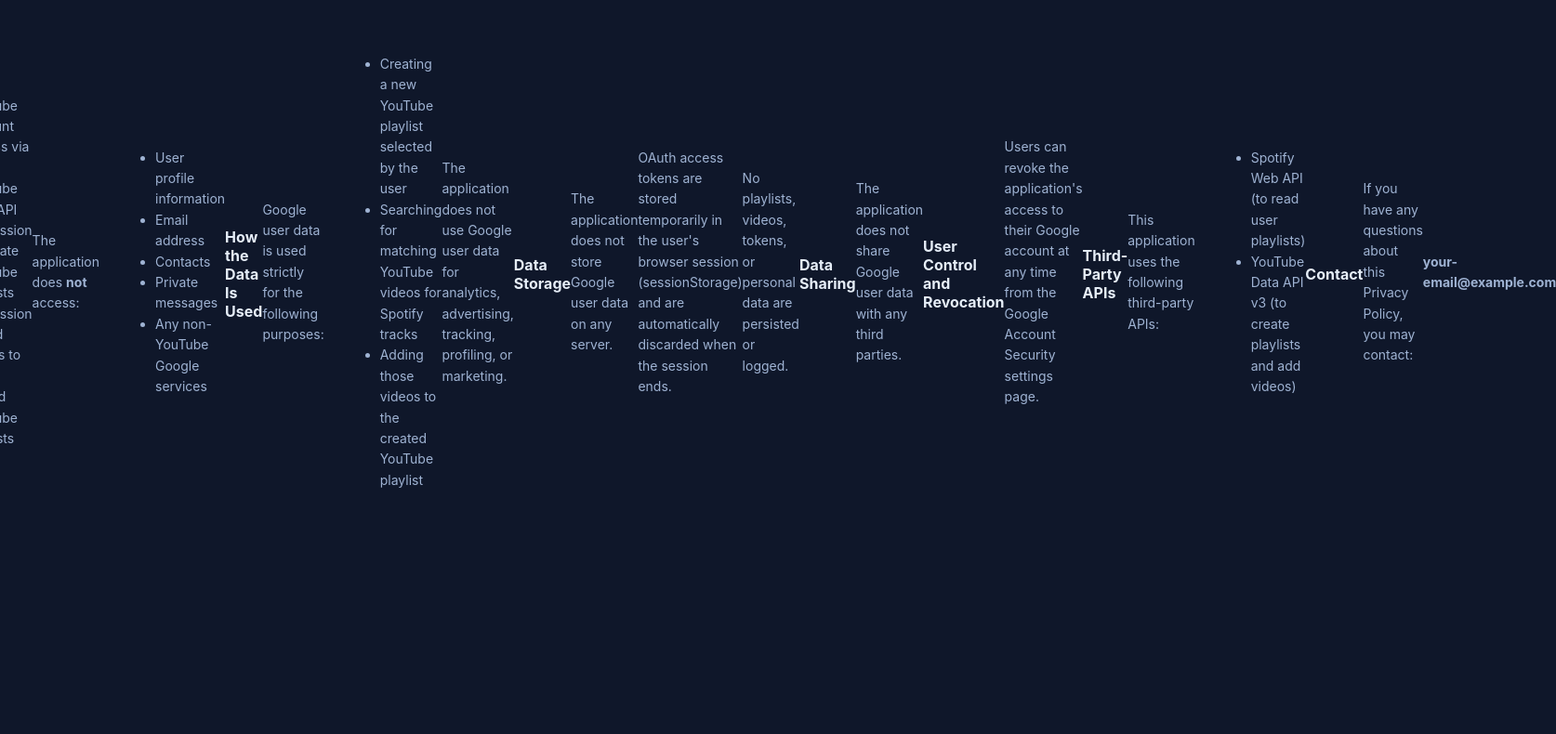
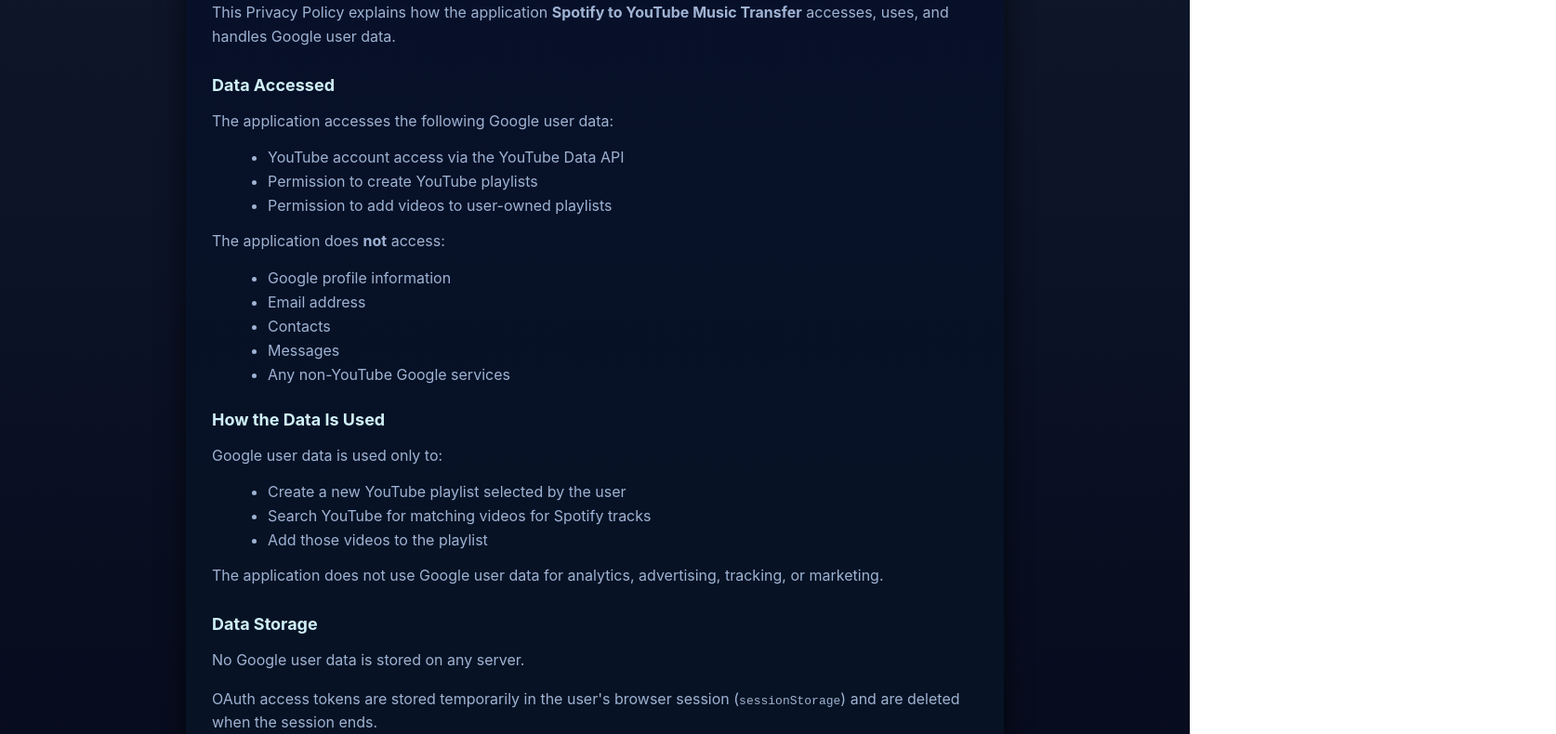
Before and after one commit to kumardevansh/spotify-transfer, a plain HTML site: page privacy.html in a window 1280 px wide. Shown: the part 107-897 px from the top of the page at 93% size, 1674 px wide, since content can reach past the window. Before the commit the page ends 800 px from the top, so only its background shows below. Drawn offline with Linux system fonts and the light colour scheme.

Commit message:
edit privacy policy

```diff
--- a/privacy.html
+++ b/privacy.html
@@ -1,122 +1,157 @@
-
-<!-- ////////////////////////////////////// -->
 <!DOCTYPE html>
 <html lang="en">
 <head>
-  <meta charset="UTF-8">
-  <title>Privacy Policy</title>
+  <meta charset="UTF-8" />
+  <title>Privacy Policy — Spotify to YouTube Music Transfer</title>
+  <meta name="viewport" content="width=device-width, initial-scale=1" />
 
-  <!-- SAME STYLES AS HOME PAGE -->
   <style>
-    body{font-family:Inter,system-ui,Segoe UI,Arial;margin:0;background:#0f172a;color:#e6eef8;display:flex;align-items:center;justify-content:center;min-height:100vh}
-    .card{width:880px;max-width:95%;background:linear-gradient(180deg,#071029, #071421);padding:24px;border-radius:12px;box-shadow:0 10px 30px rgba(0,0,0,.6)}
-    h1{margin:0 0 12px;font-size:20px}
-    h2{margin-top:18px;font-size:16px}
-    p, li{color:#9fb3d3;font-size:14px;line-height:1.6}
-    ul{margin-left:20px}
-    a{color:#7ee7ff;text-decoration:underline}
-    footer{margin-top:18px;color:#6f8fb0;font-size:13px}
+    body {
+      margin: 0;
+      font-family: Inter, system-ui, Segoe UI, Arial, sans-serif;
+      background: linear-gradient(180deg, #0f172a, #020617);
+      color: #e6eef8;
+      min-height: 100vh;
+      display: flex;
+      justify-content: center;
+    }
+
+    .container {
+      width: 880px;
+      max-width: 95%;
+      padding: 32px 20px 48px;
+    }
+
+    .card {
+      background: linear-gradient(180deg, #071029, #071421);
+      border-radius: 12px;
+      padding: 28px;
+      box-shadow: 0 10px 30px rgba(0,0,0,.6);
+    }
+
+    h1 {
+      margin-top: 0;
+      font-size: 26px;
+    }
+
+    h2 {
+      margin-top: 28px;
+      font-size: 18px;
+      color: #cfeff6;
+    }
+
+    p {
+      line-height: 1.6;
+      color: #9fb3d3;
+    }
+
+    ul {
+      margin-left: 20px;
+      color: #9fb3d3;
+    }
+
+    li {
+      margin: 6px 0;
+    }
+
+    a {
+      color: #7ee7ff;
+      text-decoration: underline;
+    }
+
+    footer {
+      margin-top: 24px;
+      font-size: 13px;
+      color: #6f8fb0;
+    }
   </style>
 </head>
+
 <body>
+  <div class="container">
+    <div class="card">
 
       <h1>Privacy Policy</h1>
 
       <p>
-This Privacy Policy describes how the application
+        This Privacy Policy explains how the application
         <strong>Spotify to YouTube Music Transfer</strong>
-accesses, uses, and handles user data.
+        accesses, uses, and handles Google user data.
       </p>
 
       <h2>Data Accessed</h2>
-
-<p>
-The application accesses the following Google user data through Google OAuth:
-</p>
-
+      <p>The application accesses the following Google user data:</p>
       <ul>
         <li>YouTube account access via the YouTube Data API</li>
         <li>Permission to create YouTube playlists</li>
-  <li>Permission to add videos to user-owned YouTube playlists</li>
+        <li>Permission to add videos to user-owned playlists</li>
       </ul>
 
-<p>
-The application does <strong>not</strong> access:
-</p>
-
+      <p>The application does <strong>not</strong> access:</p>
       <ul>
-  <li>User profile information</li>
+        <li>Google profile information</li>
         <li>Email address</li>
         <li>Contacts</li>
-  <li>Private messages</li>
+        <li>Messages</li>
         <li>Any non-YouTube Google services</li>
       </ul>
 
       <h2>How the Data Is Used</h2>
-
       <p>
-Google user data is used strictly for the following purposes:
+        Google user data is used only to:
       </p>
-
       <ul>
-  <li>Creating a new YouTube playlist selected by the user</li>
-  <li>Searching for matching YouTube videos for Spotify tracks</li>
-  <li>Adding those videos to the created YouTube playlist</li>
+        <li>Create a new YouTube playlist selected by the user</li>
+        <li>Search YouTube for matching videos for Spotify tracks</li>
+        <li>Add those videos to the playlist</li>
       </ul>
 
       <p>
-The application does not use Google user data for analytics, advertising,
-tracking, profiling, or marketing.
+        The application does not use Google user data for analytics,
+        advertising, tracking, or marketing.
       </p>
 
       <h2>Data Storage</h2>
-
       <p>
-The application does not store Google user data on any server.
+        No Google user data is stored on any server.
       </p>
-
       <p>
-OAuth access tokens are stored temporarily in the user's browser session
-(sessionStorage) and are automatically discarded when the session ends.
-</p>
-
-<p>
-No playlists, videos, tokens, or personal data are persisted or logged.
+        OAuth access tokens are stored temporarily in the user's browser
+        session (<code>sessionStorage</code>) and are deleted when the
+        session ends.
       </p>
 
       <h2>Data Sharing</h2>
-
       <p>
-The application does not share Google user data with any third parties.
+        The application does not share Google user data with third parties.
       </p>
 
       <h2>User Control and Revocation</h2>
-
       <p>
-Users can revoke the application's access to their Google account at any time
-from the Google Account Security settings page.
+        Users can revoke access at any time from their
+        Google Account security settings.
       </p>
 
       <h2>Third-Party APIs</h2>
-
-<p>
-This application uses the following third-party APIs:
-</p>
-
       <ul>
-  <li>Spotify Web API (to read user playlists)</li>
-  <li>YouTube Data API v3 (to create playlists and add videos)</li>
+        <li>Spotify Web API (playlist reading)</li>
+        <li>YouTube Data API v3 (playlist creation and video insertion)</li>
       </ul>
 
       <h2>Contact</h2>
-
       <p>
-If you have any questions about this Privacy Policy, you may contact:
-</p>
-
-<p>
+        For questions regarding this policy, contact:
+        <br />
         <strong>your-email@example.com</strong>
       </p>
 
+    </div>
+
+    <footer>
+      <p>
+        <a href="/">← Back to Home</a>
+      </p>
+    </footer>
+  </div>
 </body>
 </html>
```
Lines whose indentation alone changed are shown as unchanged.
